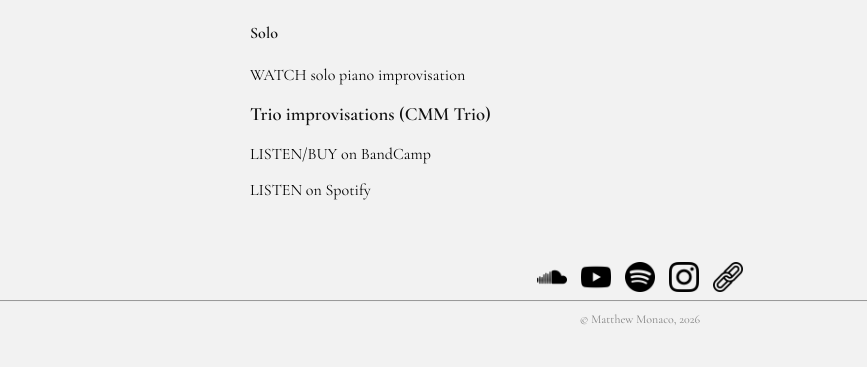
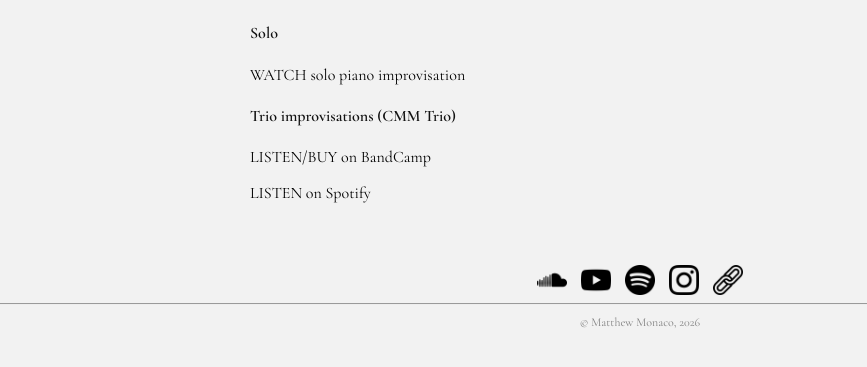
Before and after one commit to matthew-monaco/matthew-monaco.github.io, a Jekyll site: the page built from listen.md, in a window 1280 px wide. Shown: the part 511-878 px from the top of the page, without its empty margins (0-867 px from the left). Built offline with Jekyll 4.4.1, drawn with Linux system fonts in a browser that asks for light colours.

```diff
--- a/listen.md
+++ b/listen.md
@@ -48,7 +48,7 @@ permalink: /listen
   </a>
 </p>
 
-### Trio improvisations (CMM Trio)
+#### Trio improvisations (CMM Trio)
 
 <p class="listen-item">
   <a href="https://cmmtrio.bandcamp.com/album/live-in-berkeley" target="_blank" rel="noopener">
```
